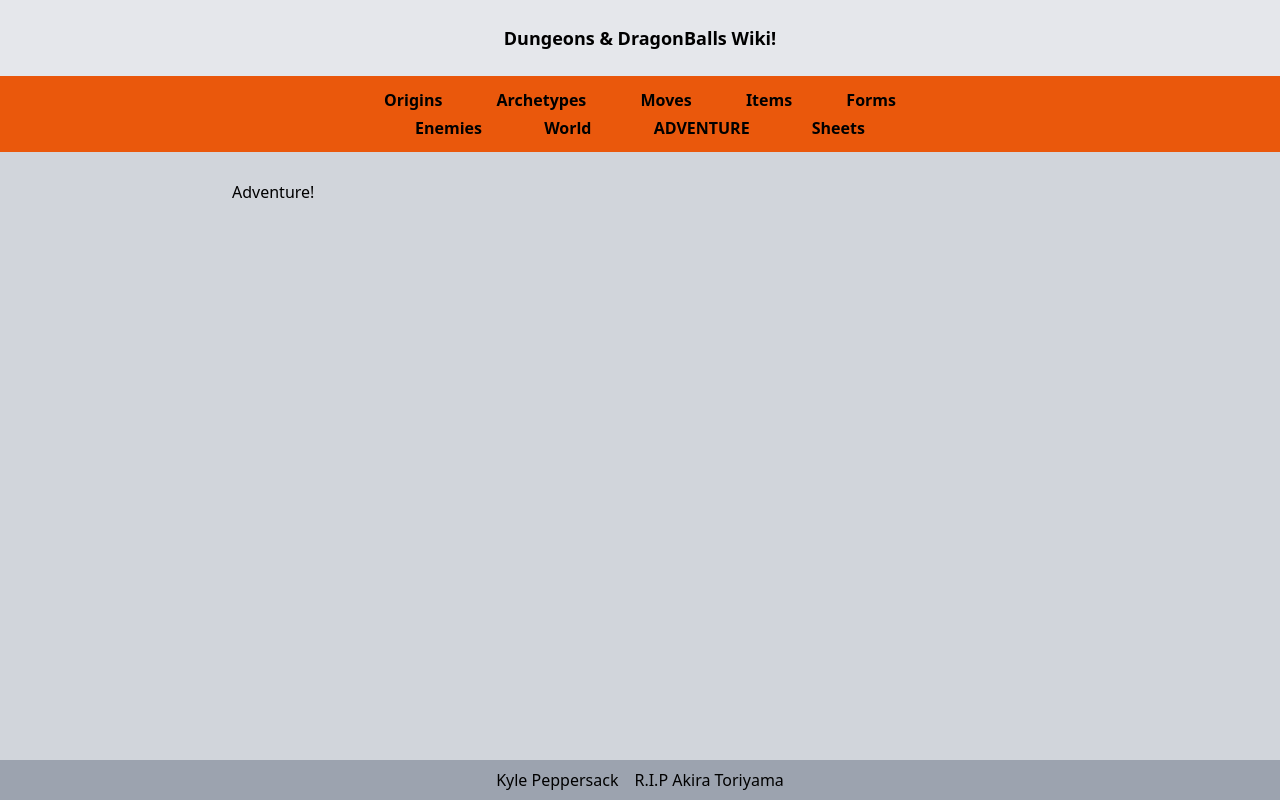
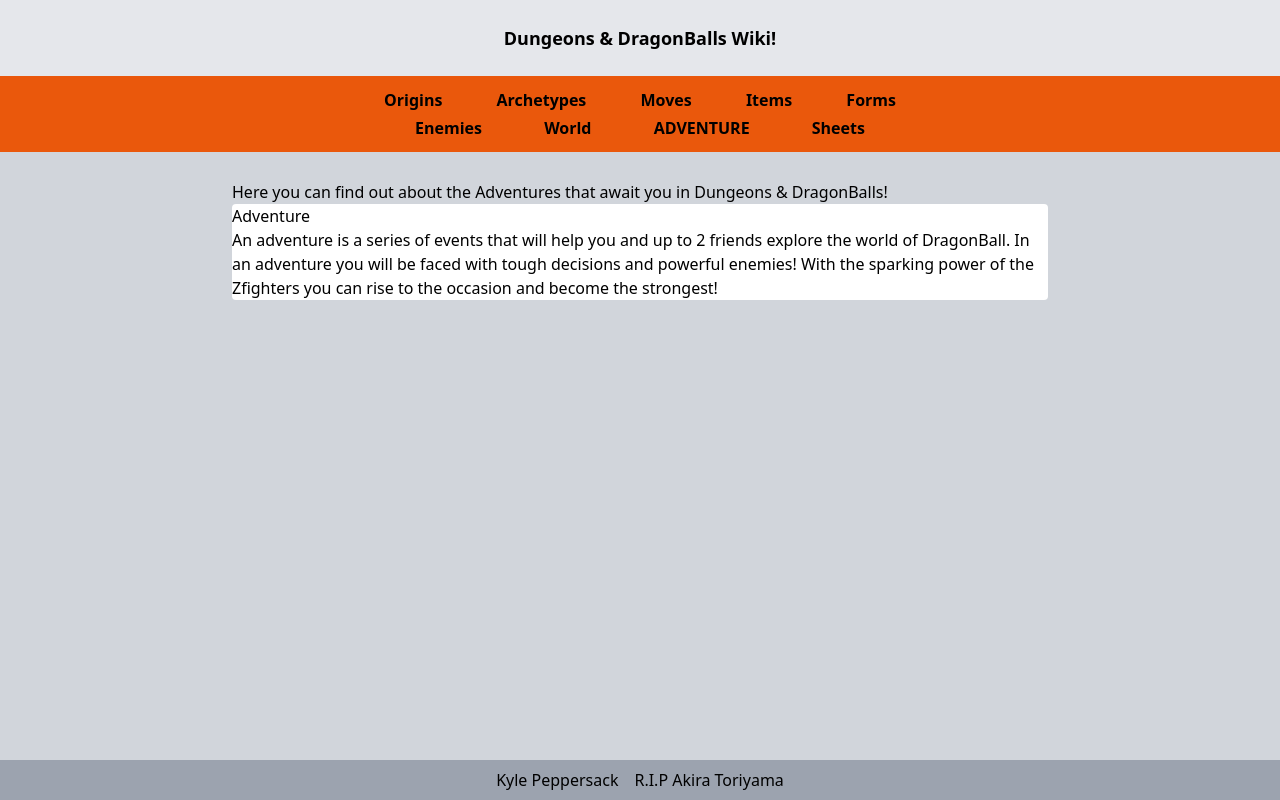
Before and after one commit to KylePep/ddbwiki, a Next.js app: page /adventure in a window 1280 px wide. Built offline with nearby package versions, Linux system fonts and the light colour scheme.

Commit message:
added content to adventure page

```diff
--- a/app/adventure/page.tsx
+++ b/app/adventure/page.tsx
@@ -3,7 +3,11 @@ import React from 'react'
 export default function page() {
   return (
     <main>
-      Adventure!
+      <h1>Here you can find out about the Adventures that await you in Dungeons & DragonBalls!</h1>
+      <div className='bg-white rounded'>
+        <h2>Adventure</h2>
+        <h3>An adventure is a series of events that will help you and up to 2 friends explore the world of DragonBall. In an adventure you will be faced with tough decisions and powerful enemies! With the sparking power of the Zfighters you can rise to the occasion and become the strongest!</h3>
+      </div>
     </main>
   )
 }
```
